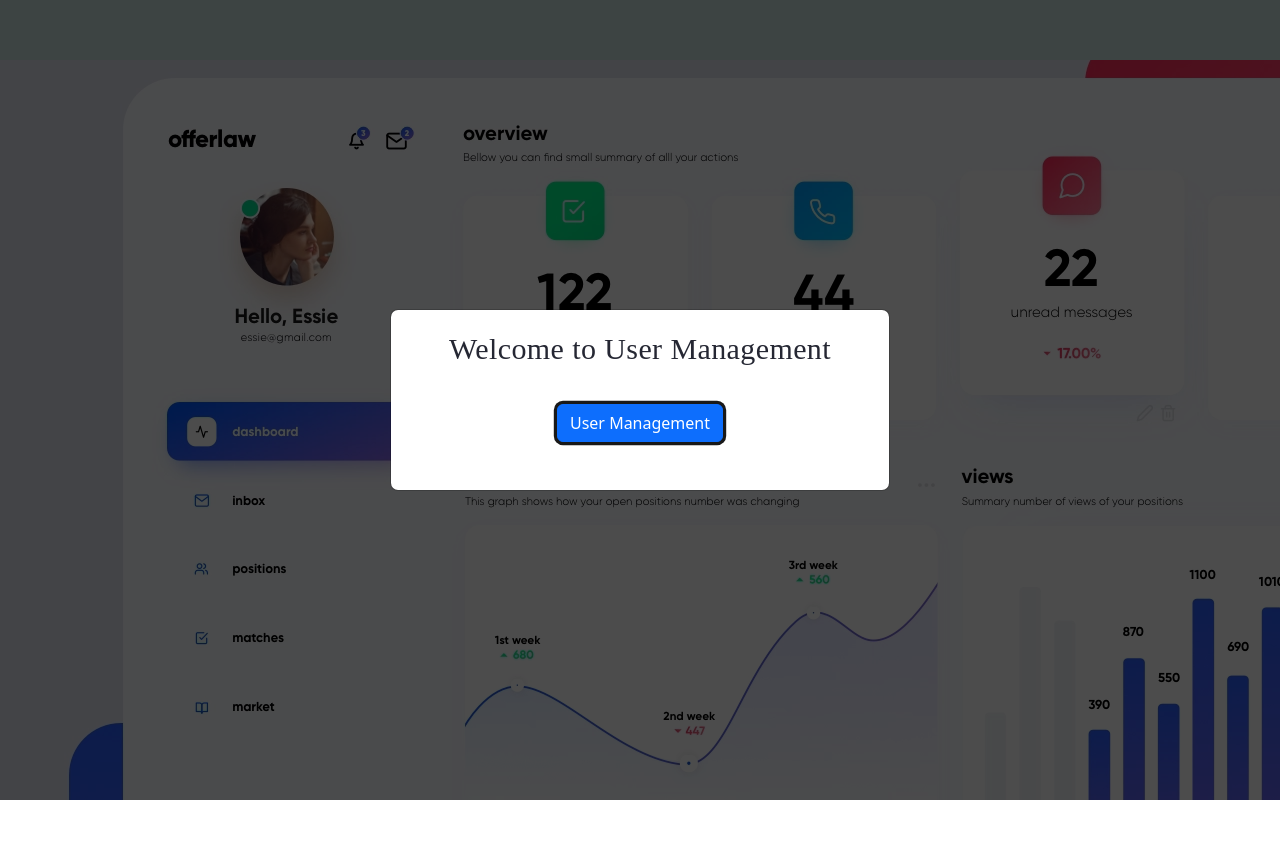
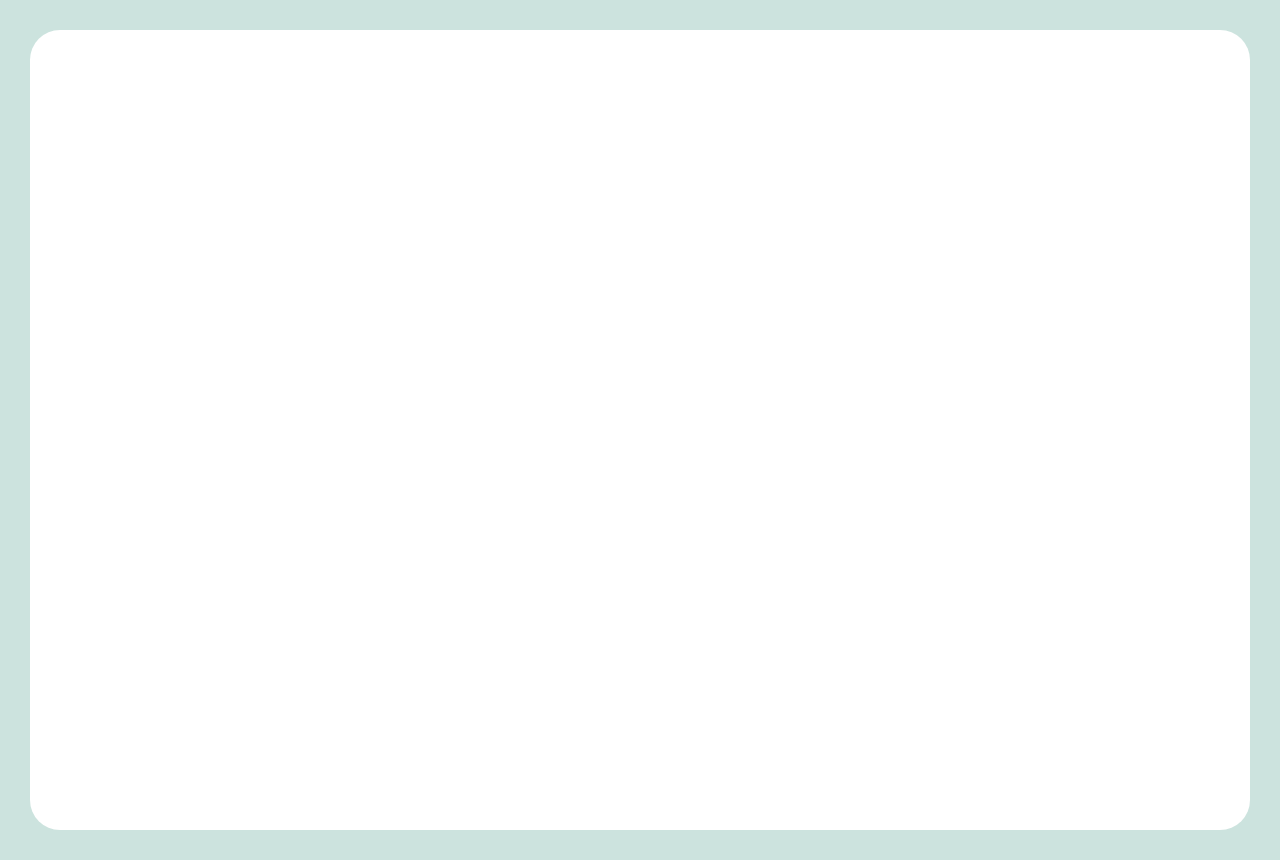
Before and after one commit to Madhav4466/user-dashboard, a React (Create React App) app: page / in a window 1280 px wide. Before the commit the page ends 800 px from the top, so only its background shows below. Built offline with nearby package versions, Linux system fonts and the light colour scheme; the HTML template or start-up script is replaced by a standard one.

Commit message:
Update design of card, left panel, and main

```diff
--- a/src/components/left-panel/left-panel.js
+++ b/src/components/left-panel/left-panel.js
@@ -6,11 +6,10 @@ export default class LeftPanel extends React.Component
     render()
     {
         return(
-            <div class='container left-panel-container'>
-                <Row lg={4} className="d-flex justify-content-center">
-                    <Col lg={12} md={12} sm={12}></Col>
-                    <Col lg={12} md={12} sm={12}></Col>
-                    <Col lg={12} md={12} sm={12}></Col>
+            <div class='left-panel-container'>
+                <Row lg={4} className="vh-100">
+                    <Col lg={2} md={2} sm={2}>
+                    </Col>
                 </Row>
             </div>
         );
--- a/src/components/main/main.js
+++ b/src/components/main/main.js
@@ -1,8 +1,8 @@
 import React from "react";
-import { Button, Col, Container, Row } from "react-bootstrap";
+import { Container} from "react-bootstrap";
 import Announcement from "../announcement/announcement";
-import ModalDialog from "../modal/modal";
-import Grid from "../tables/Grid.jsx";
+import LeftPanel from "../left-panel/left-panel";
+
 
 export default class Main extends React.Component {
     constructor(props) {
@@ -16,7 +16,7 @@ export default class Main extends React.Component {
     }
     componentDidMount = () =>
     {
-        document.querySelectorAll("#ui-dashboard > div > div > div.modal-body > div > button")[0].focus();
+        //document.querySelectorAll("#ui-dashboard > div > div > div.modal-body > div > button")[0].focus();
     }
 
     handleDisplay = (value) =>
@@ -50,56 +50,7 @@ export default class Main extends React.Component {
             <main id="main">
                 <Announcement announce={this.state.announcementText}/>
                 <Container fluid>
-                    <Row lg={12} className="d-flex justify-content-center">
-                        <Col lg={4} md={4} sm={12}>
-                            <ModalDialog
-                                id="ui-dashboard"
-                                display={"block"}
-                                modalTitle={
-                                    <h2
-                                        id="dashboard-title"
-                                        className="modal-title h4"
-                                        style={{
-                                            fontSize: "30px",
-                                            marginLeft: "0px",
-                                        }}
-                                    >
-                                        Welcome to User Management
-                                    </h2>
-                                }
-                                showClose={false}
-                                size="md"
-                                titleId={"dashboard-title"}
-                                modalBody={
-                                    <div style={{ padding: "0rem 2rem 2rem" }}>
-                                        <Button
-                                            variant="outline-primary"
-                                            onClick={this.handleDashboarButtonClick}
-                                        >
-                                            User Management
-                                        </Button>
-                                    </div>
-                                }
-                            />
-                        </Col>
-                    </Row>
-                    <ModalDialog
-                        changeDisplay={this.handleDisplay}
-                        id="gridContainerModal"
-                        display={this.state.modalDisplay}
-                        modalBody={<Grid onUpdate={this.handleAnnounce}/>}
-                        showClose={true}
-                        size={"xl"}
-                        titleId={"grid-modal-title"}
-                        modalTitle={
-                            <h2
-                                className="modal-title h4"
-                                id="grid-modal-title"
-                            >
-                                User Management
-                            </h2>
-                        }
-                    />
+                    <LeftPanel></LeftPanel>
                 </Container>
             </main>
         );
```
Also changed, not shown: src/components/card/card.js (+19 -0 lines).
